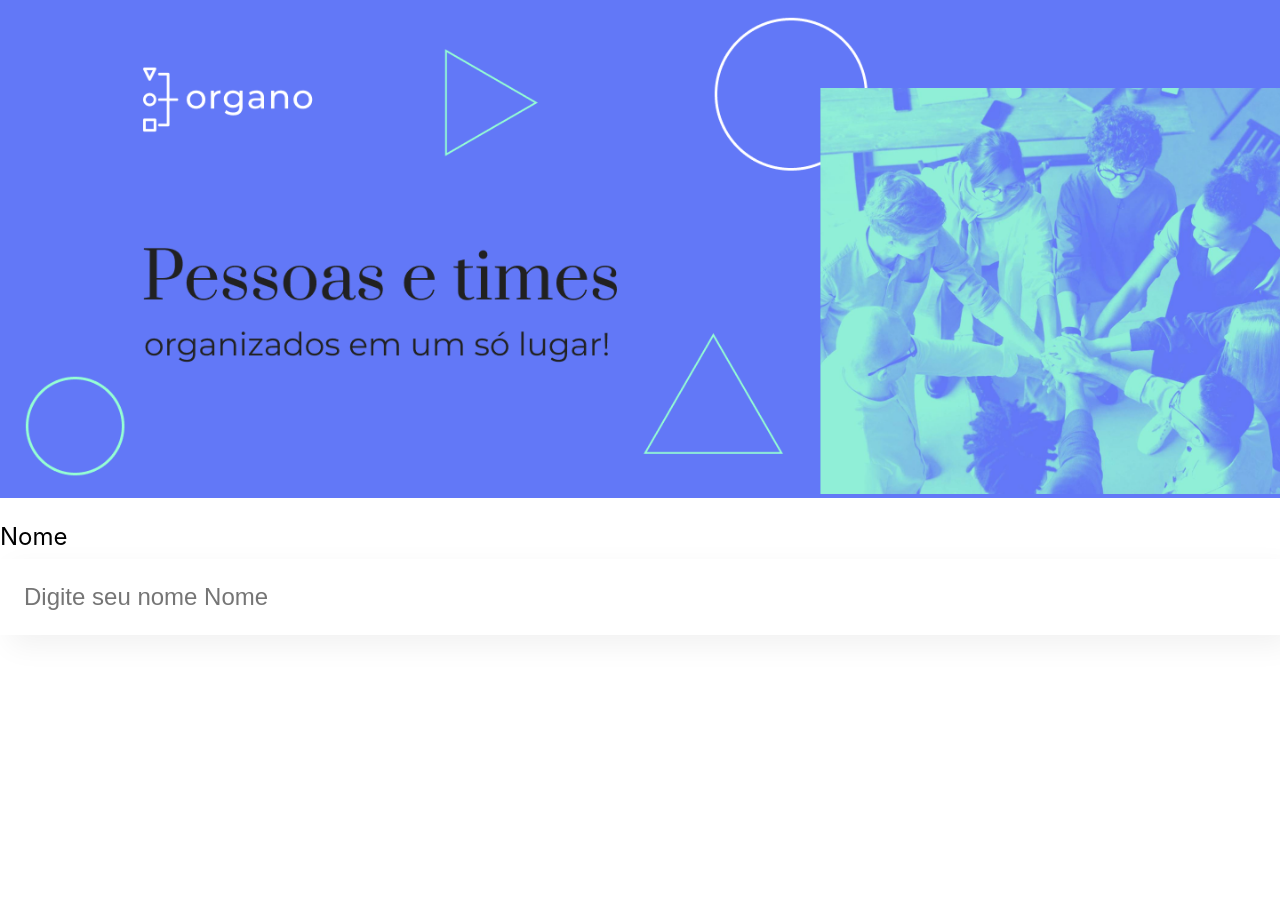
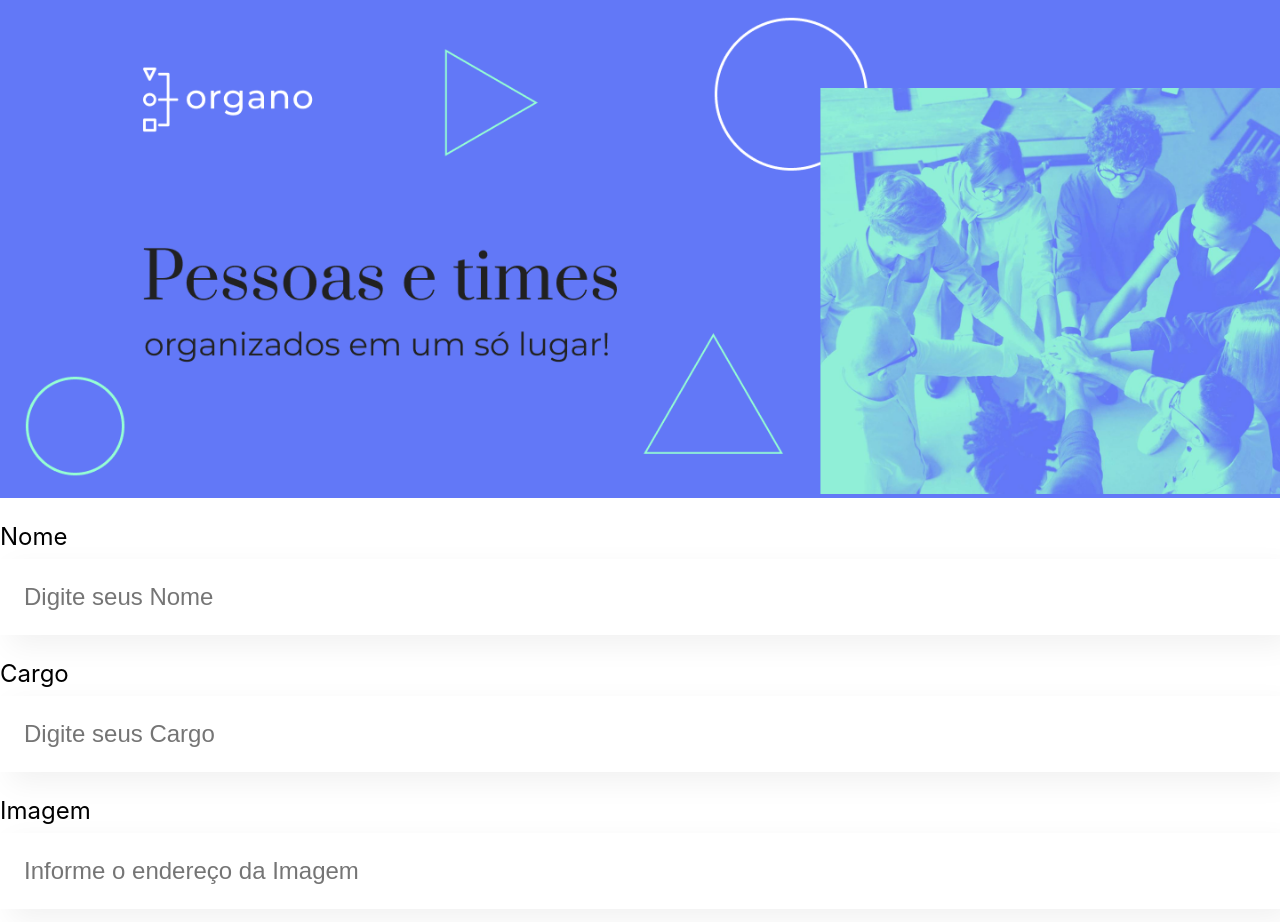
Before and after one commit to MatheusGorga/organo, a React (Create React App) app: page / in a window 1280 px wide. Shown: the top 922 px of the page. Before the commit the page ends 800 px from the top, so only its background shows below. Built offline with nearby package versions, Linux system fonts and the light colour scheme.

Commit message:
parametros de component

```diff
--- a/src/App.js
+++ b/src/App.js
@@ -6,7 +6,9 @@ function App() {
     <div >
       <header >
         <Banner />
-        <CampoTexto label="Nome" />
+        <CampoTexto label="Nome" placeholder="Digite seus Nome" />
+        <CampoTexto label="Cargo" placeholder="Digite seus Cargo" />
+        <CampoTexto label="Imagem" placeholder="Informe o endereço da Imagem" />
       </header>
     </div>
   );
--- a/src/components/CampoTexto/CampoTexto.jsx
+++ b/src/components/CampoTexto/CampoTexto.jsx
@@ -4,7 +4,7 @@ const CampoTexto = (props) => {
   return (
     <div className='campo-texto'>
       <label>{props.label}</label>
-      <input type='text' placeholder={`Digite seu nome ${props.label}`} />
+      <input type='text' placeholder={props.placeholder} />
     </div>
   );
 };
```
